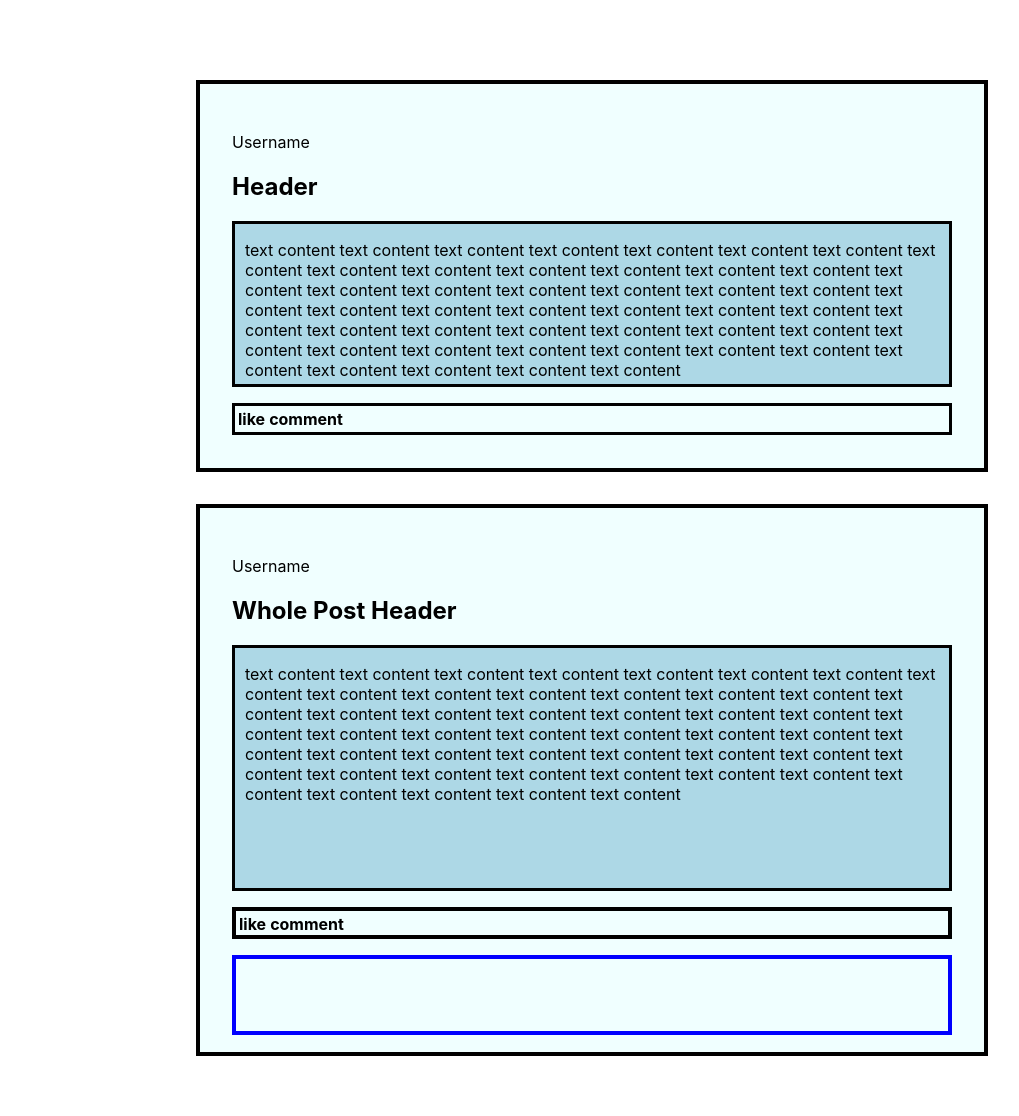
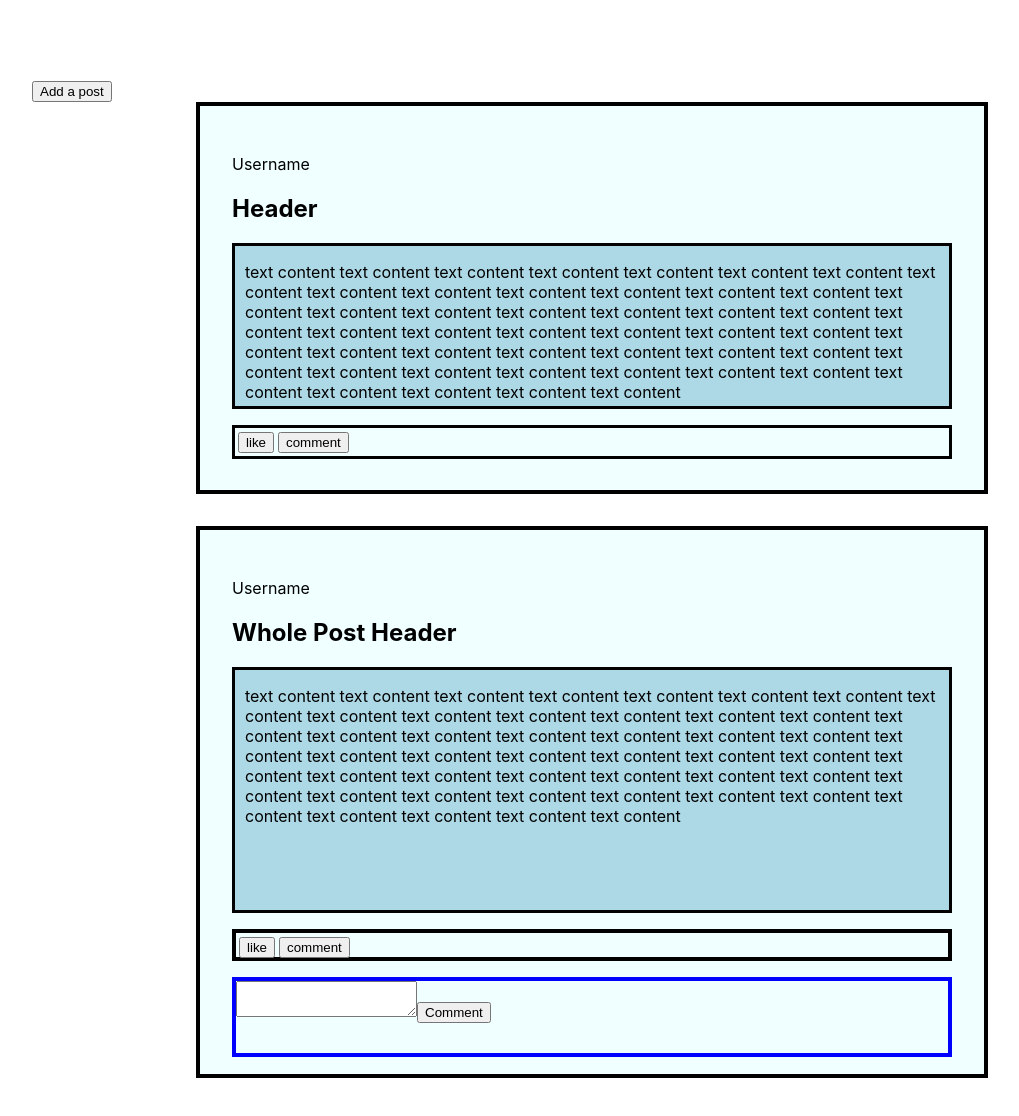
Before and after one commit to jennyton88/reactapp2, a React (Create React App) app in the folder client/: page / in a window 1280 px wide. Shown: the top 1116 px of the page, without its empty margins (48-1067 px from the left). Built offline with nearby package versions, Linux system fonts and the light colour scheme.

Commit message:
added buttons for input checking

```diff
--- a/client/src/App.js
+++ b/client/src/App.js
@@ -1,9 +1,10 @@
-
+import {useState} from 'react';
 import './App.css';
 
 function App() {
   return (
     <div className="App">
+      <AddPost />
       <BoxedContent />
       <BoxedContentWholePost />
     </div>
@@ -24,12 +25,20 @@ function BoxedContent() {
             <thead></thead>
             <tbody>
               <tr>
-                <th>like</th>
-                <th>comment</th>
+              <th><button>like</button></th>
+              <th><button>comment</button></th>
               </tr>
             </tbody>
           </table>
         </div>
+    </div>
+  )
+}
+
+function AddPost() {
+  return(
+    <div>
+      <button>Add a post</button>
     </div>
   )
 }
@@ -47,15 +56,15 @@ function BoxedContentWholePost() {
           <thead></thead>
           <tbody>
             <tr>
-              <th>like</th>
-              <th>comment</th>
+              <th><button>like</button></th>
+              <th><button>comment</button></th>
             </tr>
           </tbody>
         </table>
       </div>
       <div className="whole-post-comment-box">
-        {/* <h2>Comment:</h2> */}
-        {/* <textarea className="whole-post-comment-textarea"></textarea> */}
+        <textarea className="whole-post-comment-textarea"></textarea>
+        <button >Comment</button>
       </div>
     </div>
   )
```
